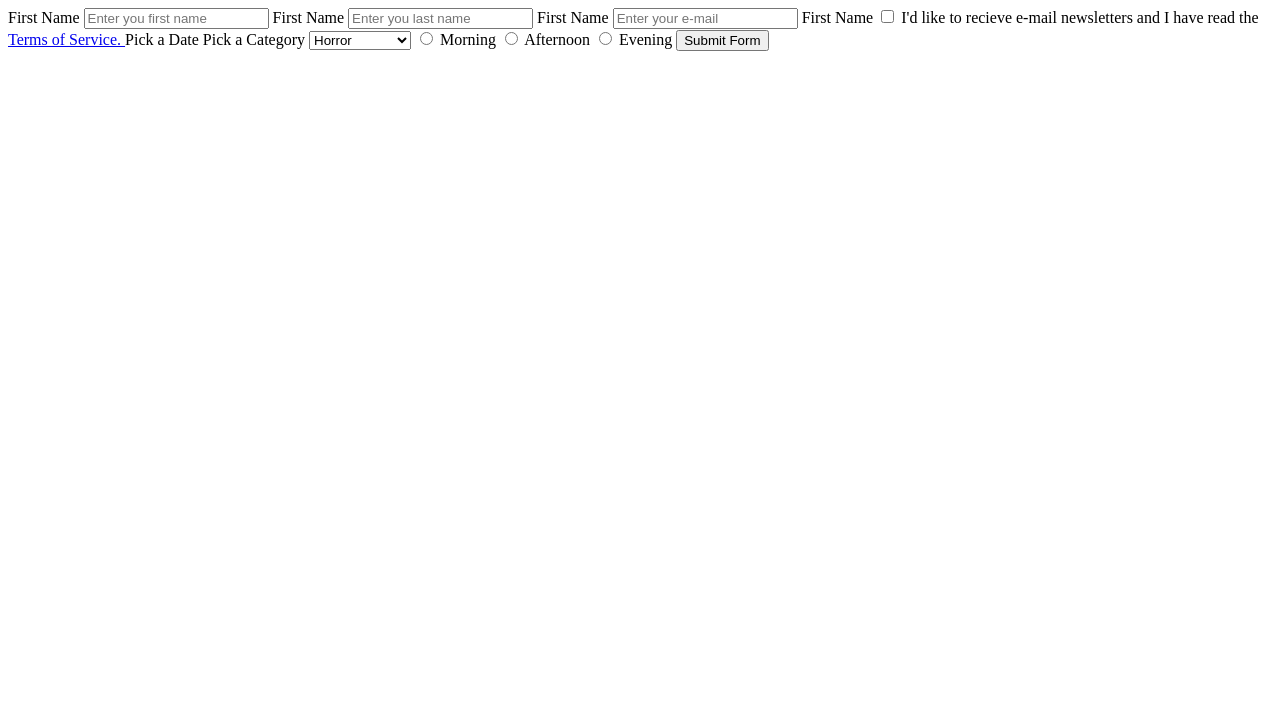
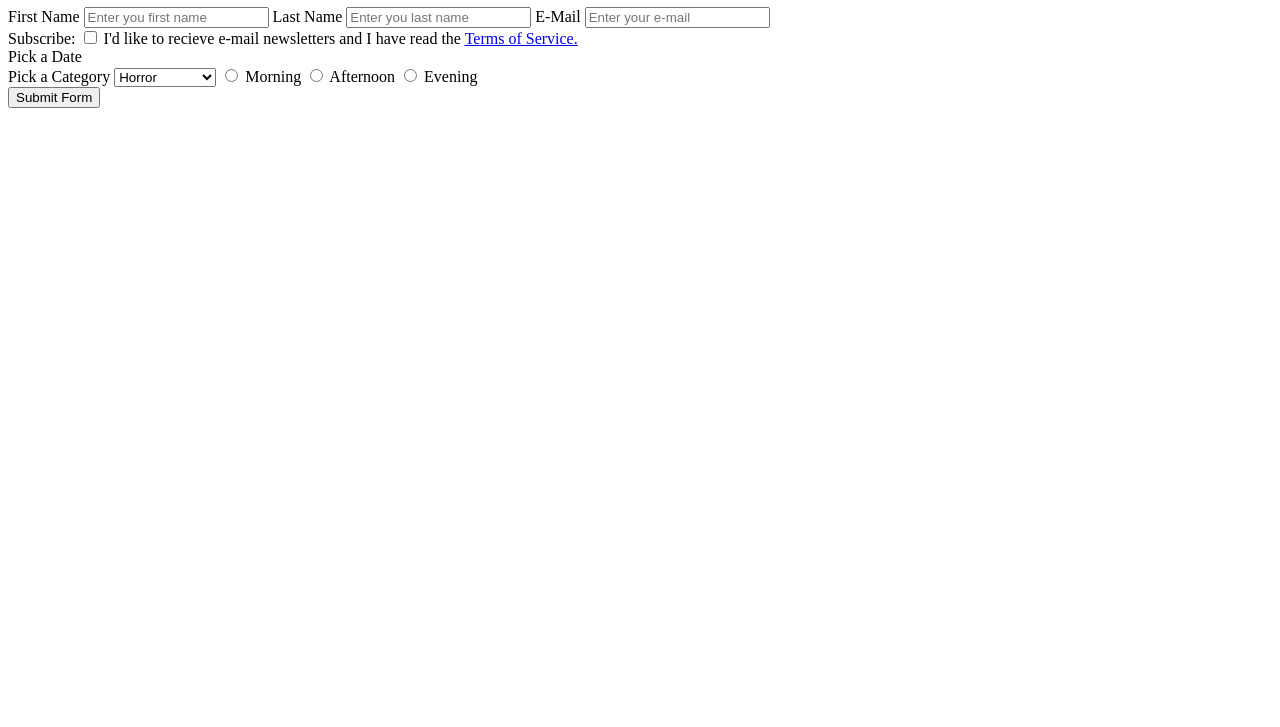
Before and after one commit to MarvRoldan/My-First-Site, a plain HTML site: page contact.html in a window 1280 px wide. Shown: the part 73-800 px from the top of the page. Drawn offline with Linux system fonts and the light colour scheme.

Commit message:
Cleaned up contact

```diff
--- a/contact.html
+++ b/contact.html
@@ -16,27 +16,30 @@
                 placeholder="Enter you first name">
             </label>
             <label for="last-name">
-                First Name
+                Last Name
                 <input type="text" name="last-name"
                 placeholder="Enter you last name">
             </label>
             <label for="your-email">
-                First Name
+                E-Mail
                 <input type="text" name="your e-email"
                 placeholder="Enter your e-mail">
             </label>
+            <br>
             <label for="subscribe">
-                First Name
+                Subscribe:
                 <input type="checkbox" name="subscribe">
                 I'd like to recieve e-mail newsletters and I have read the
                 <a href="#">
                     Terms of Service.
                 </a>
             </label>
+            <br>
             <label for="date-picker">
                 Pick a Date
-                </input type="date" name="date-picker">
+                </input type="date" id="date-picker" name="date-picker">
             </label>
+            <br>
             <label for="category">
                 Pick a Category
                 <select name="category">
@@ -57,6 +60,7 @@
                 <input type="radio" name="time-of-day" value="evening">
                 Evening
             </label>
+            <br>
             <input type="submit" value="Submit Form">
         </form>
     </body>
```
